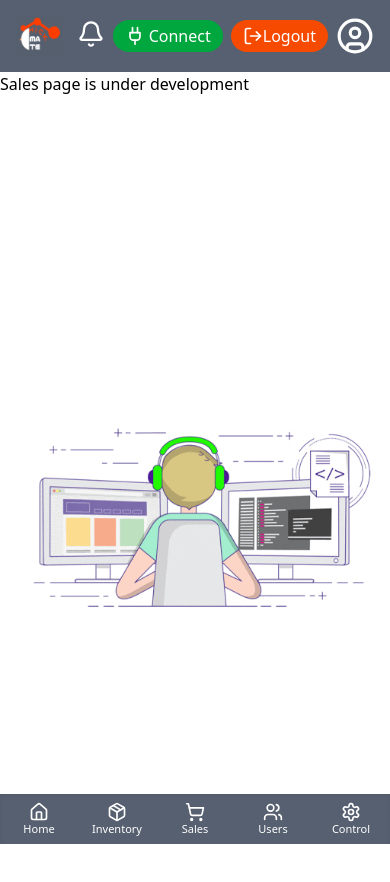
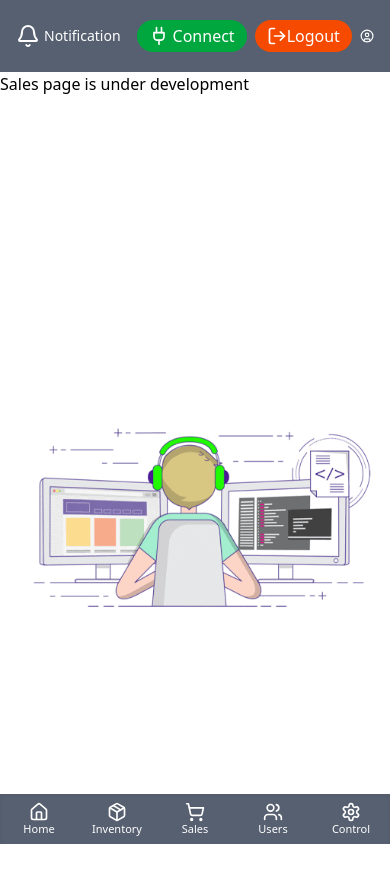
Before and after one commit to 05-14th/PMS, a React (Vite) app: page /sales in a window 390 px wide. Shown: the top 882 px of the page. Built offline with nearby package versions, Linux system fonts and the light colour scheme.

Commit message:
notification

```diff
--- a/src/components/Navbar.tsx
+++ b/src/components/Navbar.tsx
@@ -153,11 +153,13 @@ const Navbar: React.FC<NavbarProps> = ({ isControl = false }) => {
 
         {/* Right: Profile and Logout */}
         <div className="flex items-center justify-end space-x-2 w-full sm:w-auto">
-          {/* Mobile Notification Bell comes before Connect Button */}
-          <div className="flex sm:hidden space-x-2">
-            <Link to="/notification" className="text-white">
-              <Bell size={28} className="hover:text-orange-500" />
+        <div className="flex sm:hidden items-center space-x-4">
+  {/* Notification with label */}
+  <Link to="/notification" className="flex items-center text-white hover:text-orange-500 space-x-1">
+    <Bell size={24} />
+    <span className="text-sm">Notification</span>
   </Link>
+
   {/* Connect Button */}
   <button
     onClick={() => setIsConnectModalOpen(true)}
@@ -167,6 +169,7 @@ const Navbar: React.FC<NavbarProps> = ({ isControl = false }) => {
     <span>Connect</span>
   </button>
 </div>
+
 
           {/* Connect Modal */}
           <ConnectModal
```
Lines whose indentation alone changed are shown as unchanged.
